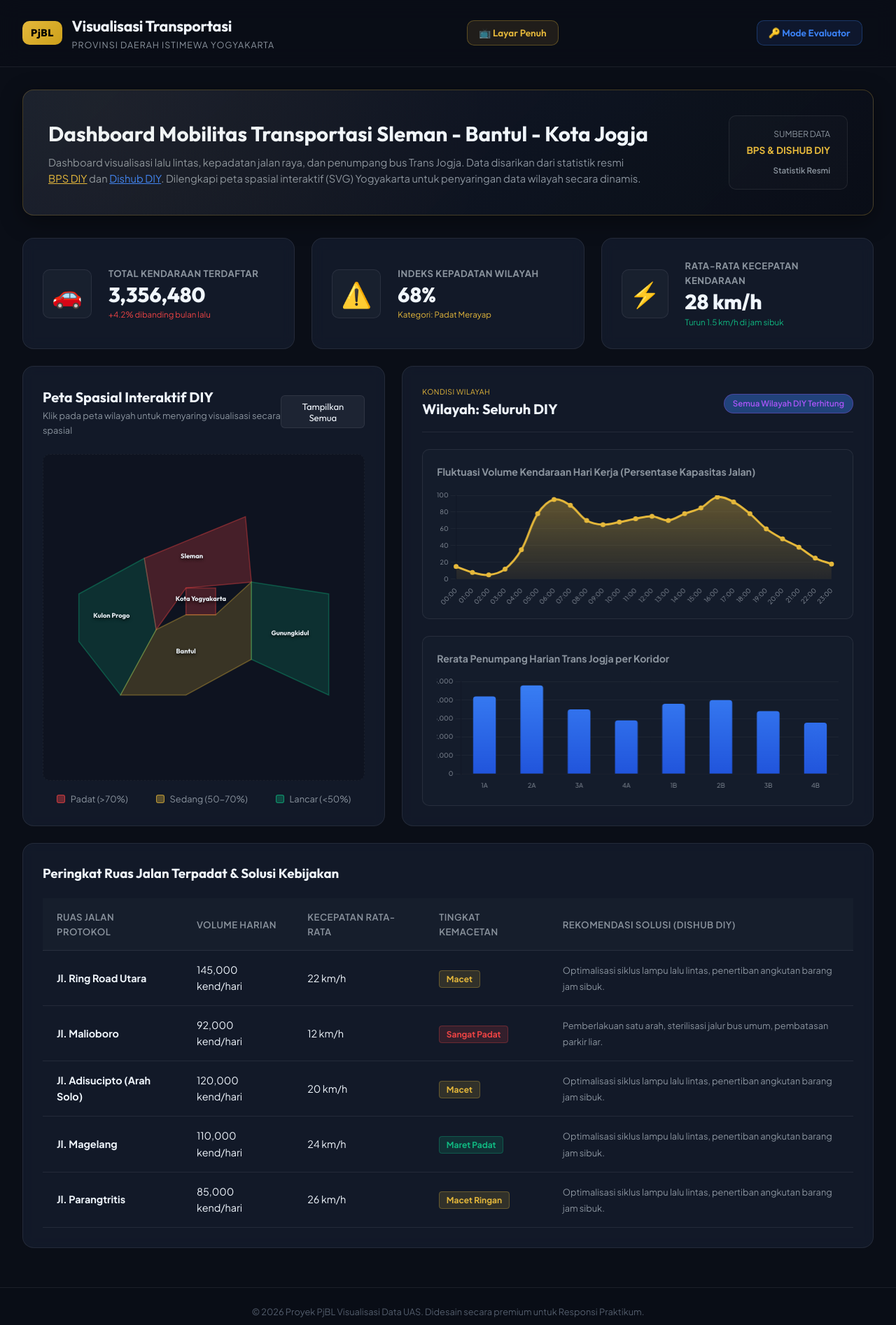
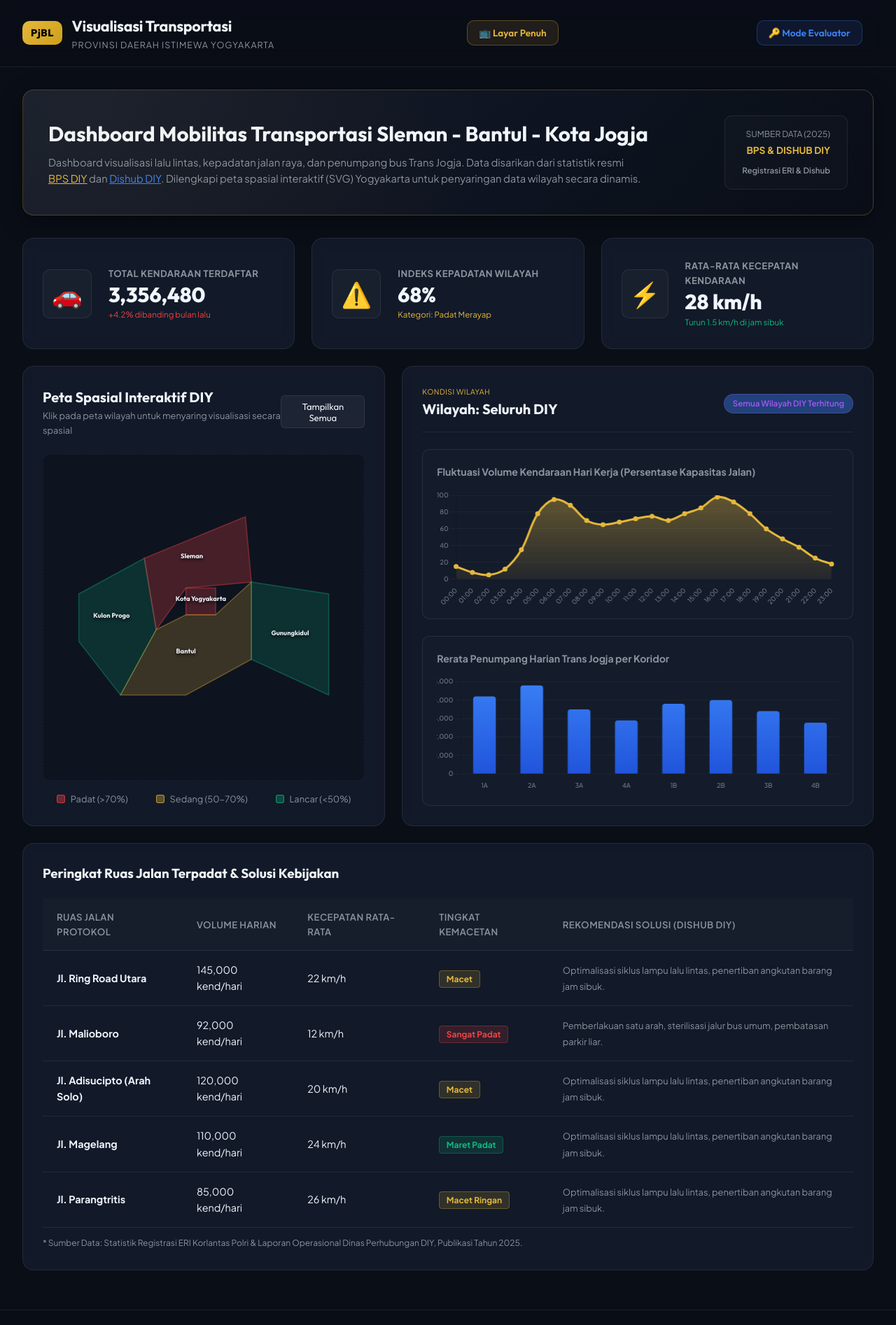
Before and after one commit to Emzyjeppp/pjbl-visdata-dashboard, a website: page index.html in a window 1280 px wide. Shown: the top 1894 px of the page at 70% size. Drawn offline with nearby package versions, Linux system fonts and the light colour scheme.

Commit message:
style: add explicit data source attributions and 2025 publication footnotes under tables

```diff
--- a/index.html
+++ b/index.html
@@ -122,6 +122,12 @@
                 <!-- JS Injected Rows -->
               </tbody>
             </table>
+            <p
+              class="v1-table-footnote"
+              style="font-size: 0.75rem; color: var(--text-secondary); margin-top: 0.5rem; text-align: left"
+            >
+              * Sumber Data: Olahan BPS DIY & Dinas Perhubungan DIY, Publikasi Tahun 2025.
+            </p>
           </div>
         </section>
 
@@ -390,11 +396,11 @@
               </p>
             </div>
             <div class="v2-hero-badge">
-              <p>Sumber Data</p>
+              <p>Sumber Data (2025)</p>
               <div style="font-size: 0.85rem; font-weight: 700; color: var(--accent-gold); margin: 0.2rem 0">
                 BPS & DISHUB DIY
               </div>
-              <span style="font-size: 0.72rem; color: var(--text-secondary)">Statistik Resmi</span>
+              <span style="font-size: 0.72rem; color: var(--text-secondary)">Registrasi ERI & Dishub</span>
             </div>
           </div>
 
@@ -509,6 +515,13 @@
                   </tbody>
                 </table>
               </div>
+              <p
+                class="v2-table-footnote"
+                style="font-size: 0.75rem; color: var(--text-secondary); margin-top: 0.8rem; text-align: left"
+              >
+                * Sumber Data: Statistik Registrasi ERI Korlantas Polri & Laporan Operasional Dinas Perhubungan DIY,
+                Publikasi Tahun 2025.
+              </p>
             </div>
           </div>
         </section>
```
